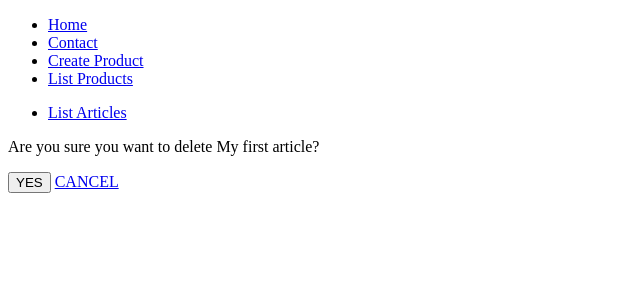
After one commit to booobi/PythonPlayground, a Django app: page /blog/1/delete/ in a window 1280 px wide. The commit adds this page. Shown: the top 300 px of the page, without its empty margins (0-640 px from the left). Run offline with Django 3.2, Linux system fonts and the light colour scheme; data comes from the database, SQL or seed files in the repository; both versions use the stored data as it was after the commit.

Commit message:
add creade,update,delete class based views to articles

```diff
--- a/DjangoTutorial/src/blog/models.py
+++ b/DjangoTutorial/src/blog/models.py
@@ -1,7 +1,10 @@
 from django.db import models
-
+from django.urls import reverse
 # Create your models here.
 class Article(models.Model):
     title = models.CharField(max_length=200)
     content = models.TextField()
     active = models.BooleanField(default = True)
+
+    def get_absolute_url(self):
+        return reverse("articles:article-detail", kwargs={"id":self.id})
--- /dev/null
+++ b/DjangoTutorial/src/blog/templates/articles/article_delete.html
@@ -0,0 +1,8 @@
+{% extends 'base.html' %}
+
+{% block content %}
+<form method="POST"> {% csrf_token %}
+    <p>Are you sure you want to delete {{object.title}}?</p>
+    <p><input type="submit" value="YES"> <a href="../">CANCEL</a></p>
+</form>
+{%endblock%}
--- a/DjangoTutorial/src/blog/urls.py
+++ b/DjangoTutorial/src/blog/urls.py
@@ -1,8 +1,11 @@
 from django.urls import path
-from .views import ArticleListView, ArticleDetailView
+from .views import ArticleListView, ArticleDetailView, ArticleCreateView, ArticleUpdateView, ArticleDeleteView
 
 app_name = 'articles'
 urlpatterns = [
     path('', ArticleListView.as_view(), name = 'article-list'),
-    path('<int:id>', ArticleDetailView.as_view(), name = 'article-detail')
+    path('<int:id>', ArticleDetailView.as_view(), name = 'article-detail'),
+    path('create/', ArticleCreateView.as_view(), name='article-create'),
+    path('<int:id>/update/', ArticleUpdateView.as_view(), name='article-update'),
+    path('<int:id>/delete/', ArticleDeleteView.as_view(), name='article-delete')
 ]
--- a/DjangoTutorial/src/blog/views.py
+++ b/DjangoTutorial/src/blog/views.py
@@ -1,4 +1,5 @@
 from django.shortcuts import render, get_object_or_404
+from django.urls import reverse
 from django.views.generic import (
     CreateView,
     DetailView,
@@ -8,6 +9,7 @@ from django.views.generic import (
 )
 
 from .models import Article
+from .forms import ArticleForm
 
 class ArticleListView(ListView):
     template_name = "articles/article_list.html"
@@ -20,3 +22,36 @@ class ArticleDetailView(DetailView):
     def get_object(self, queryset=None):
         id_ = self.kwargs.get("id")
         return get_object_or_404(Article, id=id_)
+
+class ArticleCreateView(CreateView):
+    template_name = "articles/article_create.html"
+    form_class = ArticleForm
+    queryset = Article.objects.all()
+
+    def form_valid(self, form):
+        print(form.cleaned_data)
+        return super().form_valid(form)
+
+class ArticleUpdateView(UpdateView):
+    template_name = "articles/article_create.html"
+    form_class = ArticleForm
+    queryset = Article.objects.all()
+
+    def get_object(self, queryset=None):
+        id_ = self.kwargs.get("id")
+        return get_object_or_404(Article, id=id_)
+
+    def form_valid(self, form):
+        print(form.cleaned_data)
+        return super().form_valid(form)
+
+class ArticleDeleteView(DeleteView):
+    template_name = "articles/article_delete.html"
+    queryset = Article.objects.all()
+
+    def get_success_url(self):
+        return reverse("articles:article-list")
+
+    def get_object(self, queryset=None):
+        id_ = self.kwargs.get("id")
+        return get_object_or_404(Article, id=id_)
--- a/DjangoTutorial/src/templates/navbar.html
+++ b/DjangoTutorial/src/templates/navbar.html
@@ -5,4 +5,8 @@
         <li><a href="/products/create">Create Product</a></li>
         <li><a href="/products/productlist">List Products</a></li>
     </ul>
+
+    <ul>
+        <li><a href="/blog/">List Articles</a></li>
+    </ul>
 </nav>
```
Also changed, not shown: DjangoTutorial/src/blog/forms.py (added, +11 -0 lines), DjangoTutorial/src/blog/templates/articles/article_create.html (added, +10 -0 lines), DjangoTutorial/src/db.sqlite3.
